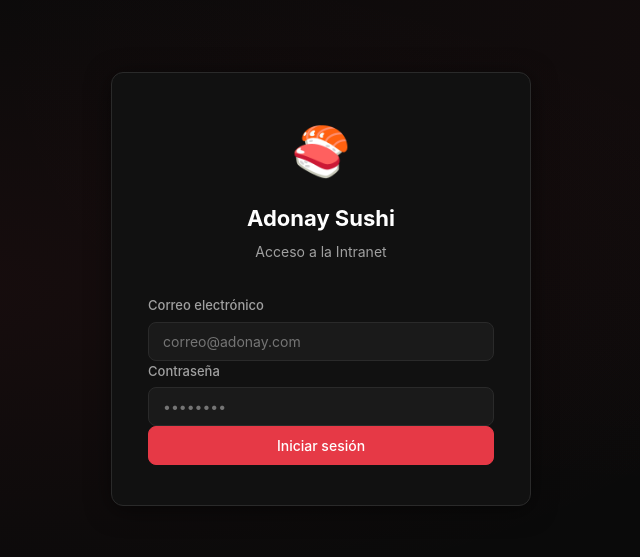
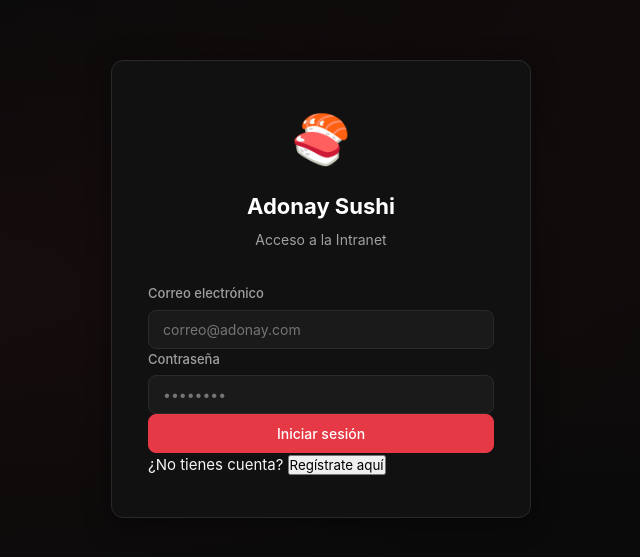
Before and after one commit to maximo-git/front-eva-3-adonay, a React (Vite) app: page /login in a window 1280 px wide. Shown: the part 111-668 px from the top of the page, without its empty margins (319-959 px from the left). Built offline with nearby package versions, Linux system fonts and the light colour scheme.

Commit message:
para acceder al registro
se crea cuenta de registro

```diff
--- a/src/pages/Login.tsx
+++ b/src/pages/Login.tsx
@@ -83,6 +83,17 @@
             {loading ? 'Verificando...' : 'Iniciar sesión'}
           </button>
         </form>
+         {/* Link a registro */}
+        <p className="form-footer">
+          ¿No tienes cuenta?{' '}
+          <button
+            type="button"
+            onClick={() => navigate('/registro')}
+            className="form-link"
+          >
+            Regístrate aquí
+          </button>
+        </p>
       </div>
     </div>
   );
```
